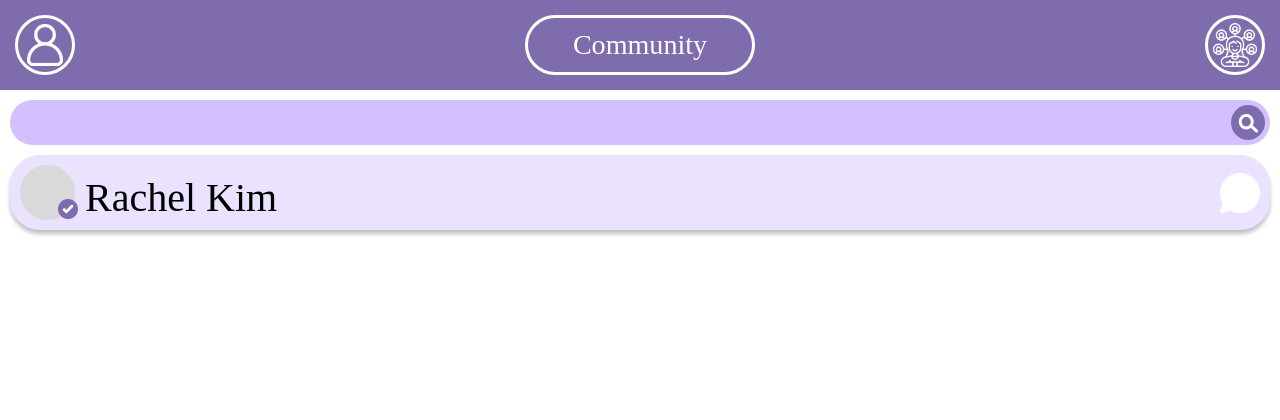
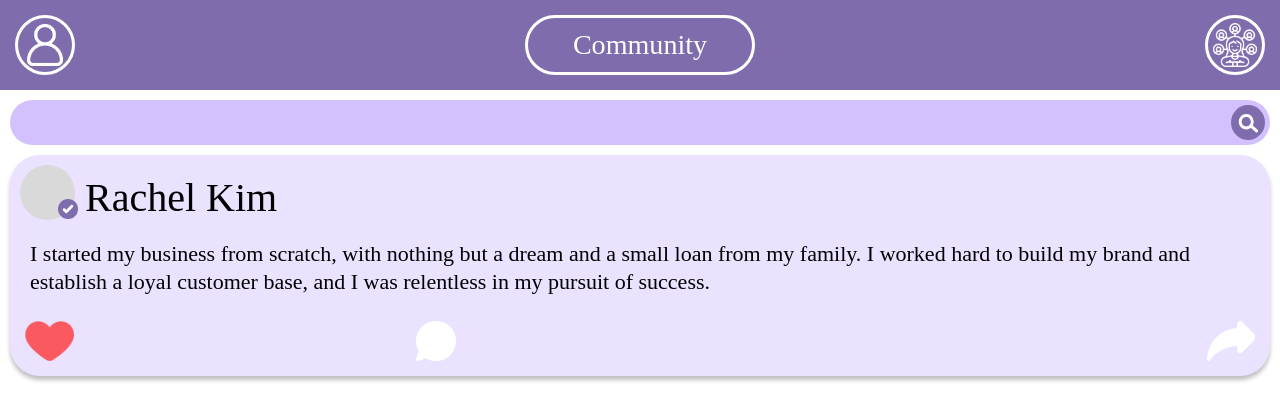
Before and after one commit to lukazibert/EmpowerHer, a React (Create React App) app: page / in a window 1280 px wide. Shown: the top 420 px of the page. Built offline with nearby package versions, Linux system fonts and the light colour scheme.

Commit message:
added navigation

```diff
--- a/package.json
+++ b/package.json
@@ -9,6 +9,7 @@
     "react": "^18.2.0",
     "react-dom": "^18.2.0",
     "react-scripts": "5.0.1",
+    "react-swipeable": "^7.0.0",
     "web-vitals": "^2.1.4"
   },
   "scripts": {
--- a/src/App.js
+++ b/src/App.js
@@ -3,20 +3,36 @@ import AppBar from "./components/AppBar";
 import CommunityView from "./views/CommunityView";
 import LoadingView from "./views/LoadingView";
 import SupportView from "./views/SupportView";
-import {React, useState} from "react";
+import { React, useState } from "react";
 
 function App() {
+  const [page, setPage] = useState("community");
 
-  const [page, setPage] = useState("community")
+  const changePage = (val) => {
+    setPage(val);
+  };
+
+  const renderPage = () => {
+    switch (page) {
+      case "community":
+        return <CommunityView setPage={changePage}/>;
+        break;
+      case "support":
+        return <SupportView setPage={changePage}/>;
+
+        break;
+      default:
+        break;
+    }
+  };
 
   return (
     <div className="App">
       {/* <LoadingView/> */}
       {/* <AppBar active="profile"/> */}
       {/* <CommunityView/> */}
-      <AppBar active={page} />
-
-      <SupportView/>
+      <AppBar active={page} setPage={changePage} />
+      {renderPage()}
     </div>
   );
 }
--- a/src/components/AppBar.js
+++ b/src/components/AppBar.js
@@ -4,17 +4,19 @@ import ProfileIcon from "../assests/user-icon-white.png";
 import CommunityIcon from "../assests/board-white.png";
 import "../styles/AppBar.css";
 export default function AppBar(props) {
+
+
   switch (props.active) {
     case "community":
       return (
         <div className="bg">
           <div className="icon_profile">
-            <img src={ProfileIcon} className="img-fluid" />
+            <img src={ProfileIcon} className="img-fluid" onClick={() => props.setPage("profile")}/>
           </div>
           <div className="title">
             <div className="text">Community</div>
           </div>
-          <div className="icon_support">
+          <div className="icon_support" onClick={() => props.setPage("support")}>
             <img src={SupportIcon} className="img-fluid" />
           </div>
         </div>
@@ -24,9 +26,9 @@ export default function AppBar(props) {
       return (
         <div className="bg">
           <div className="icon_profile">
-            <img src={ProfileIcon} className="img-fluid" />
+            <img src={ProfileIcon} className="img-fluid" onClick={() => props.setPage("profile")}/>
           </div>
-          <div className="icon_community">
+          <div className="icon_community" onClick={() => props.setPage("community")}>
             <img src={CommunityIcon} className="img-fluid" />
           </div>
           <div className="title">
@@ -42,10 +44,10 @@ export default function AppBar(props) {
             <div className="text">Profile</div>
           </div>
           <div className="icon_community">
-            <img src={CommunityIcon} className="img-fluid" />
+            <img src={CommunityIcon} className="img-fluid" onClick={() => props.setPage("community")}/>
           </div>
           <div className="icon_support">
-            <img src={SupportIcon} className="img-fluid" />
+            <img src={SupportIcon} className="img-fluid" onClick={() => props.setPage("support")}/>
           </div>
         </div>
       );
--- a/src/styles/CommunityView.css
+++ b/src/styles/CommunityView.css
@@ -7,3 +7,8 @@
   width: 100%;
   height: auto;
 }
+
+.screen{
+  height: 100vh;
+  width: 100vw;
+}
--- a/src/styles/SupportView.css
+++ b/src/styles/SupportView.css
@@ -1,3 +1,8 @@
+.screen{
+    height: 100vh;
+    width: 100vw;
+}
+
 .view {
   display: flex;
   flex-direction: column;
--- a/src/views/CommunityView.js
+++ b/src/views/CommunityView.js
@@ -5,7 +5,7 @@ import SearchBar from "../components/SearchBar";
 import "../styles/CommunityView.css";
 import { React, useEffect, useState } from "react";
 
-export default function CommunityView() {
+export default function CommunityView(props) {
   const [posts, setPosts] = useState([]);
 
   //on first render fetch data
@@ -14,7 +14,7 @@ export default function CommunityView() {
   }, []);
 
   //set the responce to the post state
-  const fetchData = ()  => {
+  const fetchData = () => {
     const res = [
       {
         id: 1,
@@ -28,14 +28,14 @@ export default function CommunityView() {
     setPosts(res);
 
     //   console.log(posts);
-  }
+  };
 
   //change the like button / like post
   const setLike = (val, id) => {
-    const newState = posts.map(obj => {
+    const newState = posts.map((obj) => {
       // 👇️ if id equals 2, update country property
       if (obj.id == id) {
-          return {...obj, liked: val};
+        return { ...obj, liked: val };
       }
 
       // 👇️ otherwise return object as is
@@ -43,10 +43,42 @@ export default function CommunityView() {
     });
 
     setPosts(newState);
+  };
+
+  const [touchStart, setTouchStart] = useState(null);
+  const [touchEnd, setTouchEnd] = useState(null);
+
+  // the required distance between touchStart and touchEnd to be detected as a swipe
+  const minSwipeDistance = 10;
+
+  const onTouchStart = (e) => {
+    setTouchEnd(null); // otherwise the swipe is fired even with usual touch events
+    setTouchStart(e.targetTouches[0].clientX);
+  };
+
+  const onTouchMove = (e) => setTouchEnd(e.targetTouches[0].clientX);
+
+  const onTouchEnd = () => {
+    if (!touchStart || !touchEnd) return;
+    const distance = touchStart - touchEnd;
+    const isLeftSwipe = distance > minSwipeDistance;
+    const isRightSwipe = distance < -minSwipeDistance;
+    if (isRightSwipe) {
+      props.setPage("profile");
+    } else {
+      props.setPage("support");
     }
+    // console.log("swipe", isLeftSwipe ? "left" : "right");
+    // add your conditional logic here
+  };
 
   return (
-    <div>
+    <div
+      className="screen"
+      onTouchStart={onTouchStart}
+      onTouchMove={onTouchMove}
+      onTouchEnd={onTouchEnd}
+    >
       <div className="view">
         <SearchBar />
         {/* map trought all of the post and post elements */}
--- /dev/null
+++ b/src/views/ProfileView.js
@@ -0,0 +1,3 @@
+export default function ProfileView() {
+  return <div></div>;
+}
--- a/src/views/SupportView.js
+++ b/src/views/SupportView.js
@@ -1,13 +1,41 @@
 import SearchBar from "../components/SearchBar";
-import React from "react";
 import ProfileIcon from "../components/ProfileIcon";
 import "../styles/SupportView.css";
 import CommentIcon from "../assests/chat.png";
-
+import { React, useState } from "react";
+import { useSwipeable } from "react-swipeable";
 
 export default function SupportView(props) {
+  const [touchStart, setTouchStart] = useState(null);
+  const [touchEnd, setTouchEnd] = useState(null);
+
+  // the required distance between touchStart and touchEnd to be detected as a swipe
+  const minSwipeDistance = 10;
+
+  const onTouchStart = (e) => {
+    setTouchEnd(null); // otherwise the swipe is fired even with usual touch events
+    setTouchStart(e.targetTouches[0].clientX);
+  };
+
+  const onTouchMove = (e) => setTouchEnd(e.targetTouches[0].clientX);
+
+  const onTouchEnd = () => {
+    if (!touchStart || !touchEnd) return;
+    const distance = touchStart - touchEnd;
+    const isLeftSwipe = distance > minSwipeDistance;
+    const isRightSwipe = distance < -minSwipeDistance;
+    isRightSwipe ? props.setPage("community") : props.setPage("support");
+    // console.log("swipe", isLeftSwipe ? "left" : "right");
+    // add your conditional logic here
+  };
 
   return (
+    <div
+      className="screen"
+      onTouchStart={onTouchStart}
+      onTouchMove={onTouchMove}
+      onTouchEnd={onTouchEnd}
+    >
       <div className="view">
         <SearchBar />
         <div className="user-card">
@@ -18,8 +46,7 @@ export default function SupportView(props) {
             </div>
             <img src={CommentIcon} alt="" className="" />
           </div>
-        <div className="d-flex flex-row justify-content-start align-items-center">
-
+          <div className="d-flex flex-row justify-content-start align-items-center"></div>
         </div>
       </div>
     </div>
```
Also changed, not shown: 1 other file (tests, documents, lock files or other folders). Lines whose indentation alone changed are shown as unchanged.
